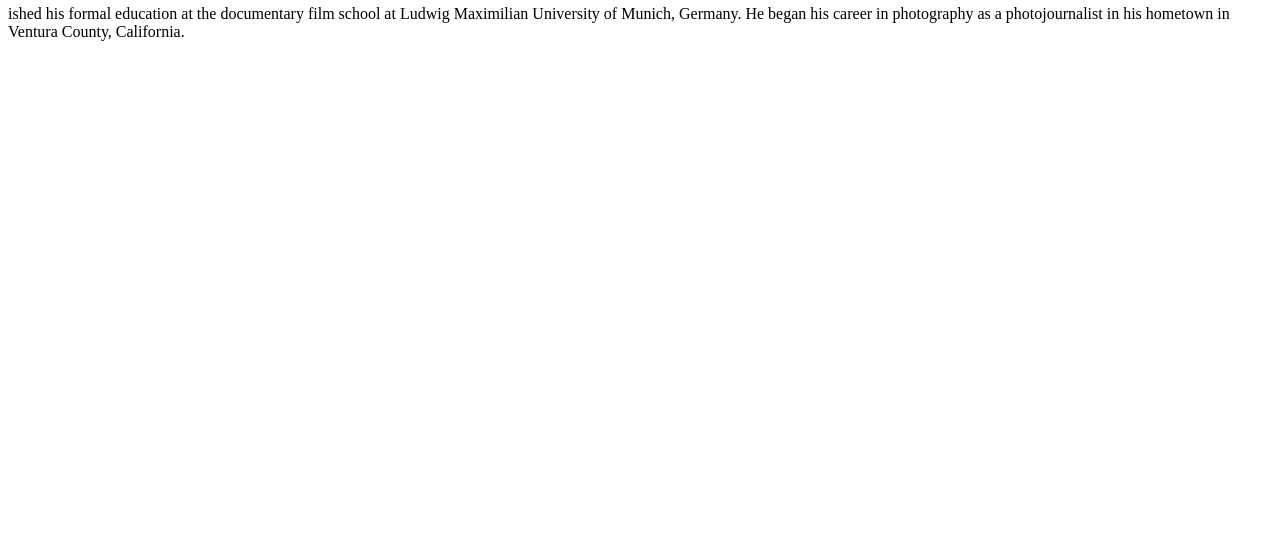
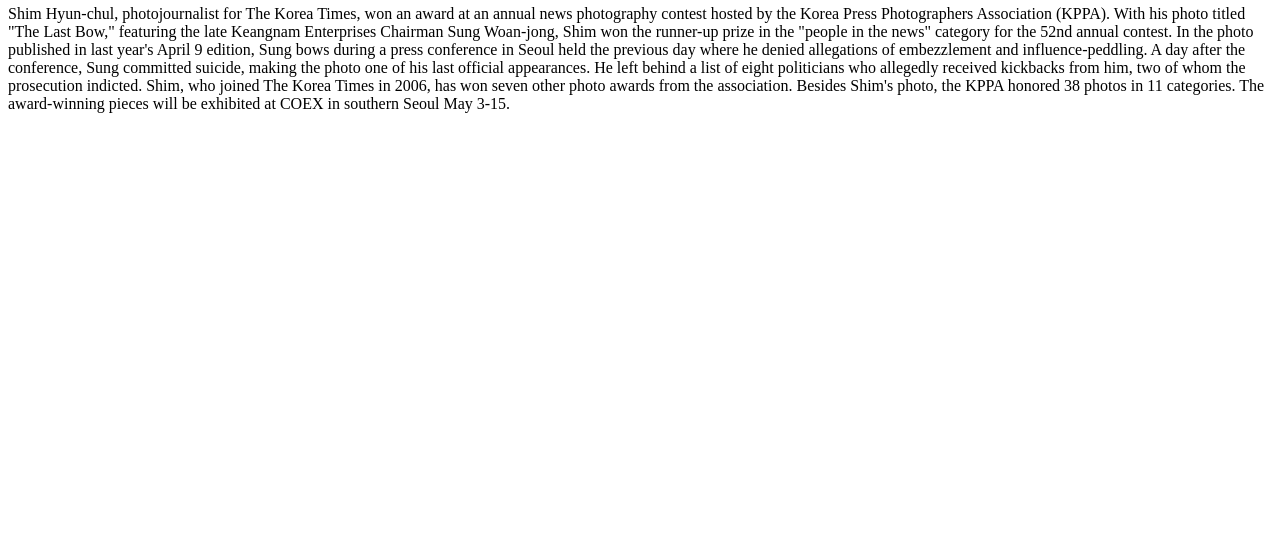
Before and after one commit to shimkorea/shim1, a plain HTML site: page 1.html in a window 1280 px wide. Shown: the part 262-800 px from the top of the page. Drawn offline with Linux system fonts and the light colour scheme.

Commit message:
Update 1.html

```diff
--- a/1.html
+++ b/1.html
@@ -19,7 +19,15 @@
 </ol>
 <h2>PEOPLE</h2>
 <p>
-ished his formal education at the documentary film school at Ludwig Maximilian University of Munich, Germany. He began his career in photography as a photojournalist in his hometown in Ventura County, California.
+Shim Hyun-chul, photojournalist for The Korea Times, won an award at an annual news photography contest hosted by the Korea Press Photographers Association (KPPA).
+
+With his photo titled "The Last Bow," featuring the late Keangnam Enterprises Chairman Sung Woan-jong, Shim won the runner-up prize in the "people in the news" category for the 52nd annual contest.
+
+In the photo published in last year's April 9 edition, Sung bows during a press conference in Seoul held the previous day where he denied allegations of embezzlement and influence-peddling. A day after the conference, Sung committed suicide, making the photo one of his last official appearances. He left behind a list of eight politicians who allegedly received kickbacks from him, two of whom the prosecution indicted.
+
+Shim, who joined The Korea Times in 2006, has won seven other photo awards from the association.
+
+Besides Shim's photo, the KPPA honored 38 photos in 11 categories. The award-winning pieces will be exhibited at COEX in southern Seoul May 3-15.
 </p>
 </body>
 </html>
```
